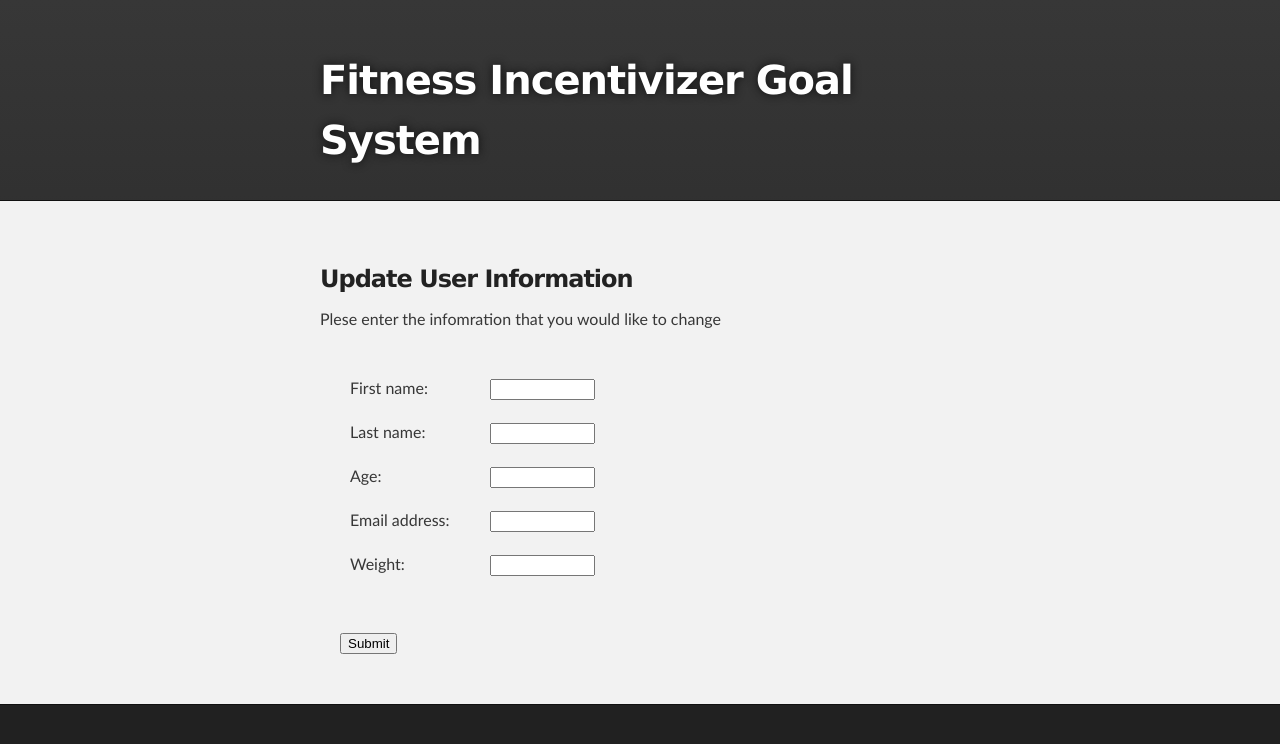
After one commit to ikaikastine/team-fig, a PHP site: page /updateUser.html in a window 1280 px wide. The commit adds this page. Shown: the top 744 px of the page. Run offline with PHP 8.4, Linux system fonts and the light colour scheme.

Commit message:
added update user form, altered table css

```diff
--- a/stylesheets/stylesheet.css
+++ b/stylesheets/stylesheet.css
@@ -234,7 +234,7 @@ hr {
 }
 
 table {
-  border: 1px solid #373737;
+  border: none;
   margin-bottom: 20px;
   text-align: left;
  }
@@ -248,7 +248,7 @@ th {
 
 td {
   padding: 10px;
-  border: 1px solid #373737;
+  border: none;
  }
 
 form {
--- /dev/null
+++ b/updateUser.html
@@ -0,0 +1,53 @@
+<!DOCTYPE html>
+<html>
+  <head>
+    <meta charset='utf-8'>
+    <link rel="stylesheet" type="text/css" media="screen" href="stylesheets/stylesheet.css">
+    <title>Fitness Incentivizer Goal System</title>
+  </head>
+
+  <body>
+    <div id="header_wrap" class="outer">
+        <header class="inner">
+          <h1 id="project_title">Fitness Incentivizer Goal System</h1>
+        </header>
+
+        <div id="main_content_wrap" class="outer">
+          <section id="main_content" class="inner">
+            <h3>Update User Information</h3>
+
+                <p>Plese enter the infomration that you would like to change</p>
+
+                <form action="activities.php" method="post">
+                  <table>
+                    <tr>
+                      <td width= "120">First name: </td>
+                      <td><input name="firstName" size="10"></td>
+                    </tr>
+
+                    <tr>
+                      <td width= "120">Last name: </td>
+                      <td><input name="lastName" size="10"></td>
+                    </tr>
+
+                    <tr>
+                      <td width= "120">Age:  </td>
+                      <td><input name="age" size="10"></td>
+                    </tr>
+
+                    <tr>
+                      <td width= "120">Email address: </td>
+                      <td ><input name="email" size="10"></td>
+                    </tr>
+
+                    <tr>
+                      <td width= "120">Weight:  </td>
+                      <td><input name="weight" size="10"></td>
+                    </tr>
+                  </table>
+                    <br><input name="update" type="submit">
+                </form>
+
+    </div>
+  </body>
+</html>
```
Also changed, not shown: newUser.html (line endings or trailing spaces).
